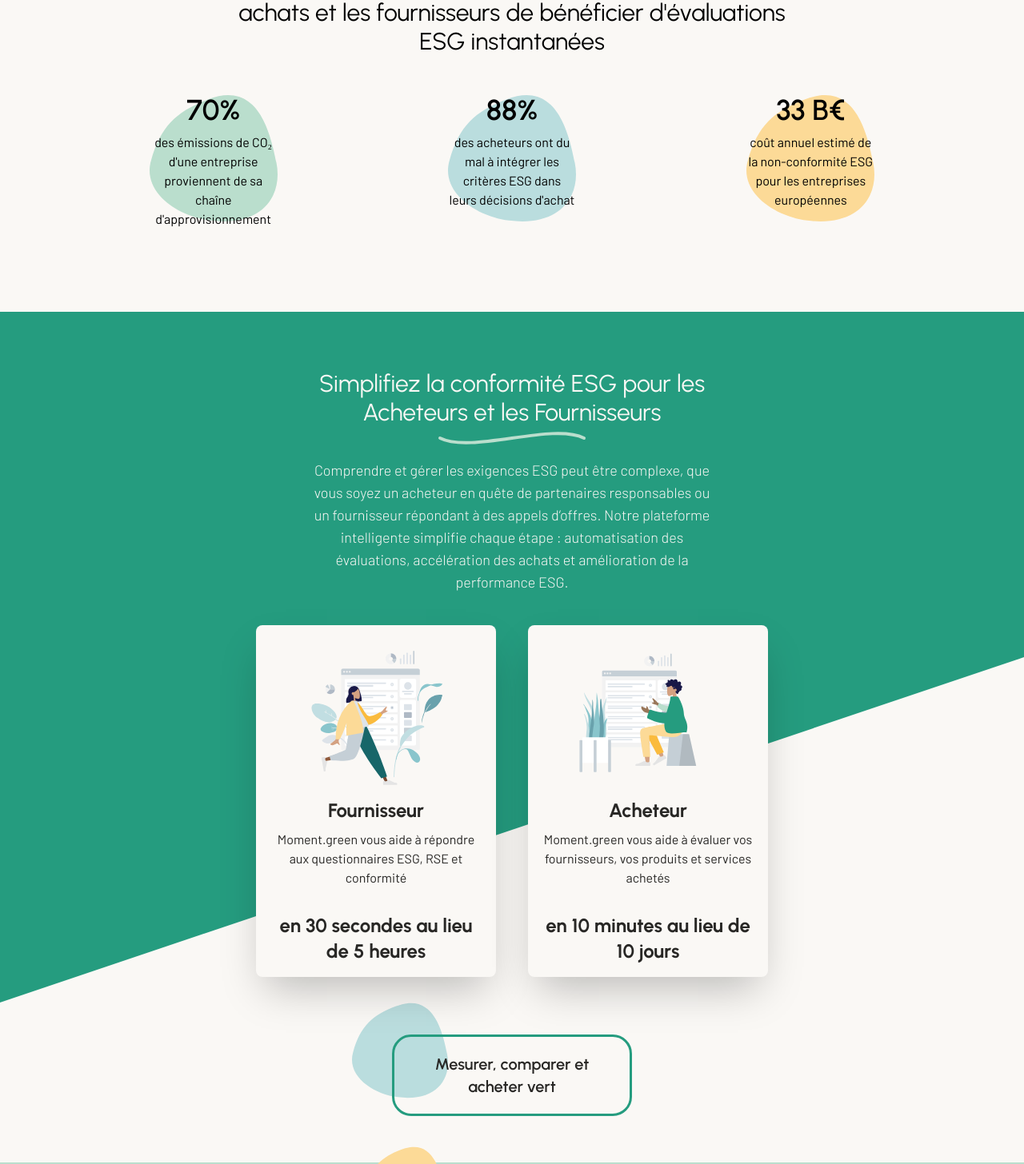
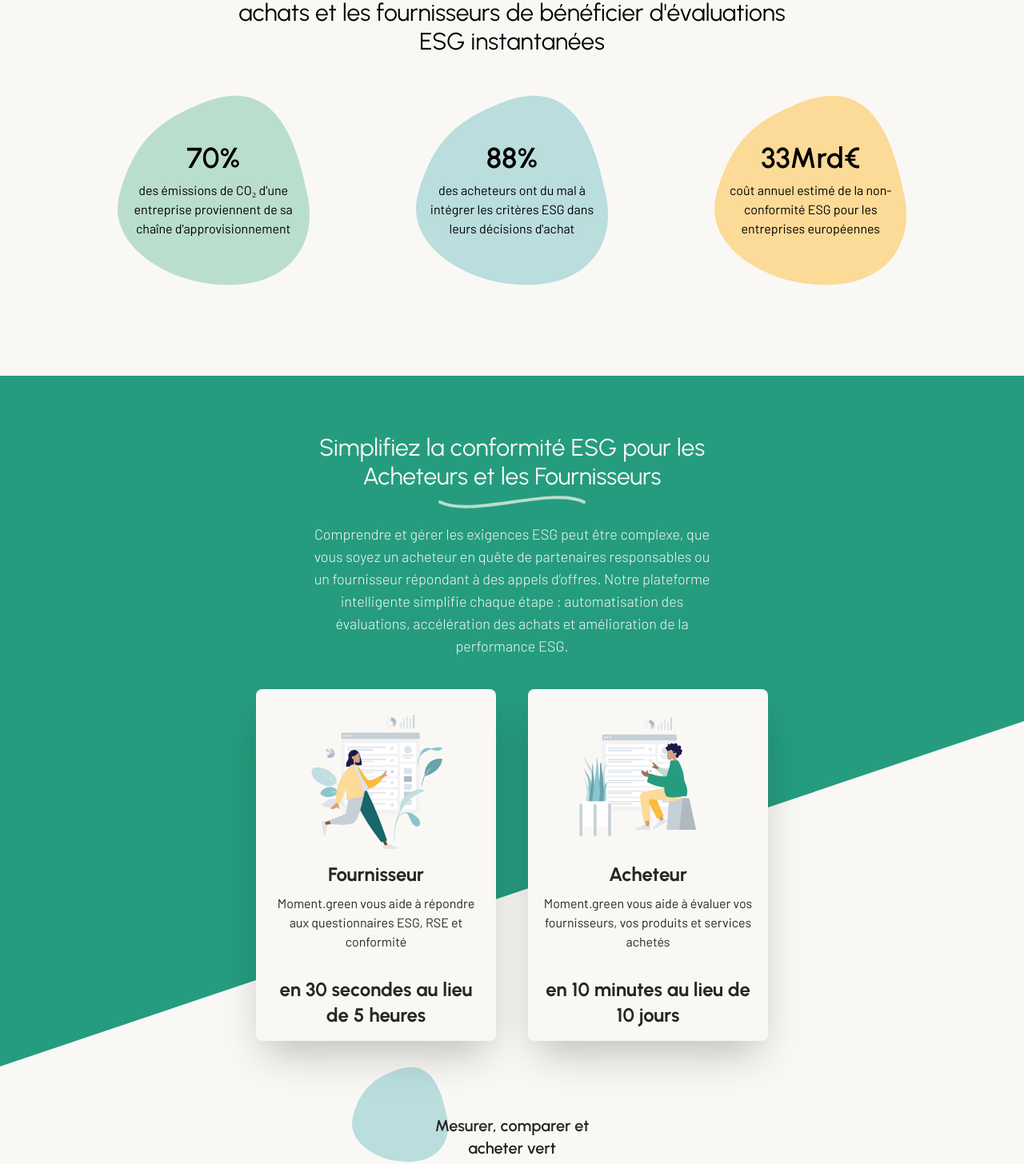
Before and after one commit to Gravity-Blacksmith/moment, a Nuxt app: page / in a window 1280 px wide. Shown: the part 774-2230 px from the top of the page at 80% size. Built offline with nearby package versions, Linux system fonts and the light colour scheme.

Commit message:
fix: minor design fixes

```diff
--- a/locales/en.json
+++ b/locales/en.json
@@ -8,6 +8,7 @@
     "block1Text": "of a Companie’s CO₂ emissions come from their supply chain",
     "block2Text": "of buyers struggle to integrate ESG criteria into their purchasing decisions",
     "block3Text": "annual cost of ESG non-compliance for European companies",
+    "block3Figure": "33B€",
     "section3Title": "Simplify ESG Compliance for both Buyers & Suppliers",
     "section3Text": "Navigating ESG requirements can be complex, whether you're a buyer seeking responsible partners or a supplier responding to RFPs. Our AI-powered platform streamlines the entire process—automating assessments, accelerating procurement, and enhancing ESG performance.",
     "card1Title": "Supplier",
--- a/locales/fr.json
+++ b/locales/fr.json
@@ -8,6 +8,7 @@
     "block1Text": "des émissions de CO₂ d'une entreprise proviennent de sa chaîne d'approvisionnement",
     "block2Text": "des acheteurs ont du mal à intégrer les critères ESG dans leurs décisions d'achat",
     "block3Text": "coût annuel estimé de la non-conformité ESG pour les entreprises européennes",
+    "block3Figure": "33Mrd€",
     "section3Title": "Simplifiez la conformité ESG pour les Acheteurs et les Fournisseurs",
     "section3Text": "Comprendre et gérer les exigences ESG peut être complexe, que vous soyez un acheteur en quête de partenaires responsables ou un fournisseur répondant à des appels d’offres. Notre plateforme intelligente simplifie chaque étape : automatisation des évaluations, accélération des achats et amélioration de la performance ESG.",
     "card1Title": "Fournisseur",
@@ -22,7 +23,7 @@
     "testimonialAuthor": "Teresa, Responsable RSE chez BearingPoint",
     "section5Title": "Conforme aux normes et réglementations internationales",
     "section6Title": "Chaque Moment compte.",
-    "section6Text": "Optimisez vos achats avec l’IA et engagez-vous pour un avenir durable.",
+    "section6Text": "Engagez-vous pour un avenir durable.",
     "section6Button": "Demander une démo",
     "login": "Se connecter"
   }
--- a/pages/index.vue
+++ b/pages/index.vue
@@ -63,9 +63,9 @@
 
           <div class="flex flex-col md:flex-row justify-between items-center">
             <div class="flex flex-col items-center mb-8 md:mb-0 md:w-1/3">
-              <div class="roundBlock relative">
-                <Circle class="h-40 w-40 relative fill-primary-200" />
-                <div class="text-center absolute top-0">
+              <div class="roundBlock relative h-60 w-60">
+                <Circle class="h-60 w-60 absolute top-0 fill-primary-200" />
+                <div class="text-center absolute top-1/2 transform -translate-y-1/2">
                   <div
                     class="text-2xl md:text-4xl font-title font-semibold mb-2"
                   >
@@ -79,9 +79,9 @@
             </div>
 
             <div class="flex flex-col items-center mb-8 md:mb-0 md:w-1/3">
-              <div class="roundBlock relative">
-                <Circle class="h-40 w-40 relative fill-secondary-200" />
-                <div class="text-center absolute top-0">
+              <div class="roundBlock relative h-60 w-60">
+                <Circle class="h-60 w-60 absolute top-0 fill-secondary-200" />
+                <div class="text-center absolute top-1/2 transform -translate-y-1/2">
                   <div class="text-4xl font-title font-semibold mb-2">88%</div>
                   <div class="text-base font-text font-regular">
                     {{ $t("index.block2Text") }}
@@ -91,11 +91,11 @@
             </div>
 
             <div class="flex flex-col items-center mb-8 md:mb-0 md:w-1/3">
-              <div class="roundBlock relative">
-                <Circle class="h-40 w-40 relative fill-accent-200" />
-                <div class="text-center absolute top-0">
+              <div class="roundBlock relative h-60 w-60">
+                <Circle class="h-60 w-60 absolute top-0 fill-accent-200" />
+                <div class="text-center absolute top-1/2 transform -translate-y-1/2">
                   <div class="text-4xl font-title font-semibold mb-2">
-                    33 B€
+                    {{ $t("index.block3Figure") }}
                   </div>
                   <div class="text-base font-text font-regular">
                     {{ $t("index.block3Text") }}
@@ -178,7 +178,7 @@
           class="quote relative w-full py-10 min-h-[200px] -z-1 bg-white-200"
         >
           <div
-            class="container h-fit md:absolute max-w-[300px] md:left-1/2 md:transform md:-translate-x-1/2 mx-auto px-10 py-5 rounded-3xl border-primary-100 border-3 z-150"
+            class="container h-fit md:absolute max-w-[300px] md:left-1/2 md:transform md:-translate-x-1/2 mx-auto px-10 py-5 rounded-3xl z-150"
           >
             <h4
               class="font-title text-center text-black text-lg md:text-xl font-semibold"
@@ -283,7 +283,7 @@
           </div>
         </div>
         <div
-          class="relative container mx-auto max-w-[1200px] bg-white-200 p-10"
+          class="relative container mx-auto max-w-[1200px] bg-white-200 p-25"
         >
           <div class="logos flex flex-col md:grid grid-cols-4 gap-4 p-4">
             <div class="logo2">
@@ -365,19 +365,6 @@
                 />
               </div>
             </a>
-            <a
-              href="https://x.com/MomentGreenAi"
-              target="_blank"
-              rel="noreferrer noopener"
-            >
-              <div class="rounded-full overflow-hidden">
-                <NuxtImg
-                  src="x_logo.svg"
-                  alt="Moment Green AI"
-                  class="h-8 w-auto"
-                />
-              </div>
-            </a>
           </div>
           <div class="text-center text-sm">
             &copy; {{ new Date().getFullYear() }} Moment.green. All rights
@@ -416,6 +403,7 @@ const metaConfig = {
 useSeoMeta({
   title: "Moment.green",
   ogTitle: "Moment.green",
+  ogUrl: "https://moment.green",
   description: () =>
     metaConfig[locale.value]?.description ||
     "La première plateforme SAAS qui simplifie et accélère les évaluations ESG pour les acheteurs et les fournisseurs en utilisant l'intelligence artificielle.'",
@@ -448,7 +436,6 @@ onMounted(() => {
     );
   });
   const svgCollection = document.querySelectorAll(".svgToAnimate");
-  console.log(svgCollection);
   svgCollection.forEach((svg) => {
     gsap.fromTo(
       svg,
```
